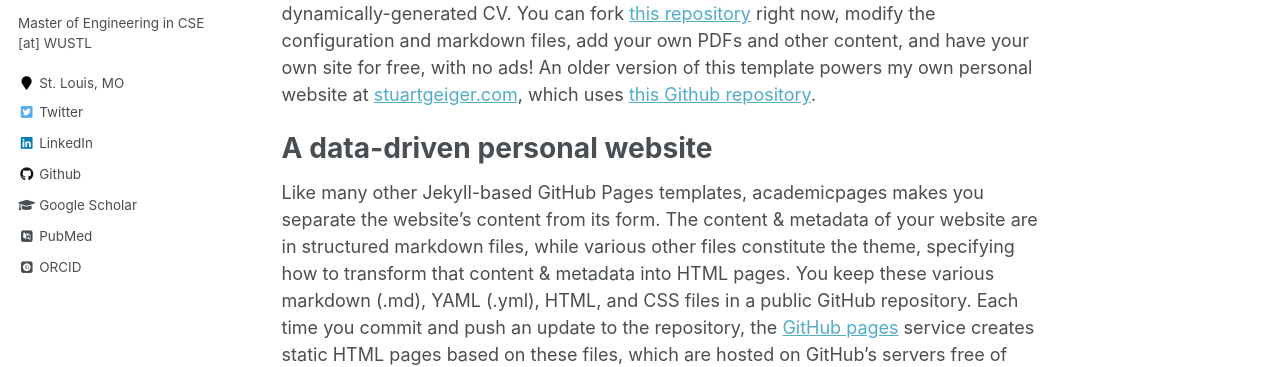
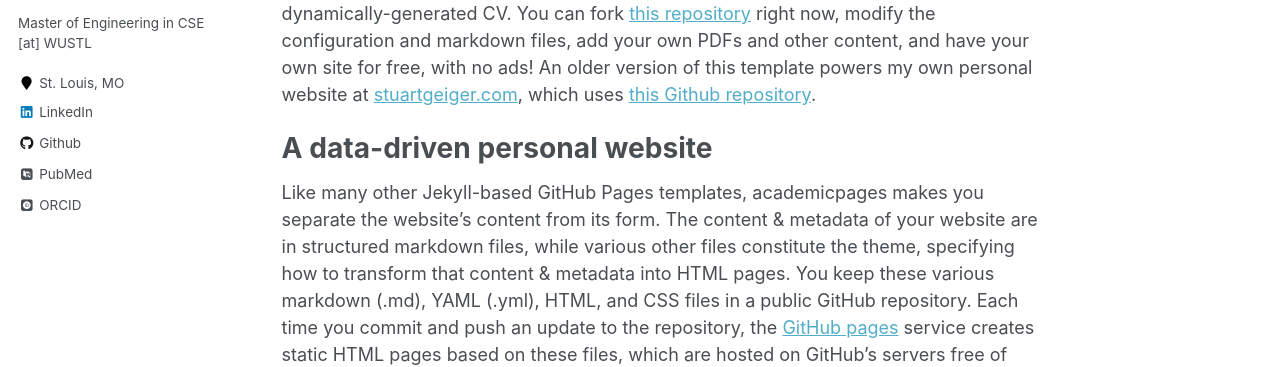
Before and after one commit to lienzhuzhu/lienzhuzhu.github.io, a Jekyll site: the page built from _pages/about.md, in a window 1280 px wide. Shown: the part 322-689 px from the top of the page. Built offline with Jekyll 4.4.1, drawn with Linux system fonts in a browser that asks for light colours; some web fonts are replaced; some of the changed lines change nothing that is shown.

```diff
--- a/_config.yml
+++ b/_config.yml
@@ -10,7 +10,7 @@
 title                    : "Lien Zhu"
 title_separator          : "-"
 name                     : &name "Lien Zhu"
-description              : &description "My Academic Site"
+description              : &description "Lien Zhu Academic Website"
 url                      : https://lienzhuzhu.github.io # the base hostname & protocol for your site e.g. "https://mmistakes.github.io"
 baseurl                  : "" # the subpath of your site, e.g. "/blog"
 repository               : "lienzhuzhu/lienzhuzhu.github.io"
@@ -86,35 +86,35 @@
   location         : "St. Louis, MO"
   employer         :
   pubmed           : "https://www.ncbi.nlm.nih.gov/pubmed/?term=lien+zhu"
-  googlescholar    : "http://yourfullgooglescholarurl.com"
+  # googlescholar    : "http://yourfullgooglescholarurl.com"
   email            :
   researchgate     :  # example: "https://www.researchgate.net/profile/yourprofile"
   uri              :
-  bitbucket        :
-  codepen          :
-  dribbble         :
-  flickr           :
-  facebook         :
-  foursquare       :
+  # bitbucket        :
+  # codepen          :
+  # dribbble         :
+  # flickr           :
+  # facebook         :
+  # foursquare       :
   github           : "lienzhuzhu"
-  google_plus      :
-  keybase          :
-  instagram        :
+  # google_plus      :
+  # keybase          :
+  # instagram        :
   impactstory      : #"https://profiles.impactstory.org/u/xxxx-xxxx-xxxx-xxxx"
-  lastfm           :
+  # lastfm           :
   linkedin         : "lienzhu"
-  orcid            : "http://orcid.org/yourorcidurl"
-  pinterest        :
-  soundcloud       :
+  orcid            : "https://orcid.org/0009-0001-4496-0033"
+  # pinterest        :
+  # soundcloud       :
   stackoverflow    : # http://stackoverflow.com/users/123456/username
-  steam            :
-  tumblr           :
-  twitter          : "replacethistwitterhandle"
-  vine             :
-  weibo            :
-  xing             :
-  youtube          :
-  wikipedia        :
+  # steam            :
+  # tumblr           :
+  # twitter          : "replacethistwitterhandle"
+  # vine             :
+  # weibo            :
+  # xing             :
+  # youtube          :
+  # wikipedia        :
 
 
 # Reading Files
```
